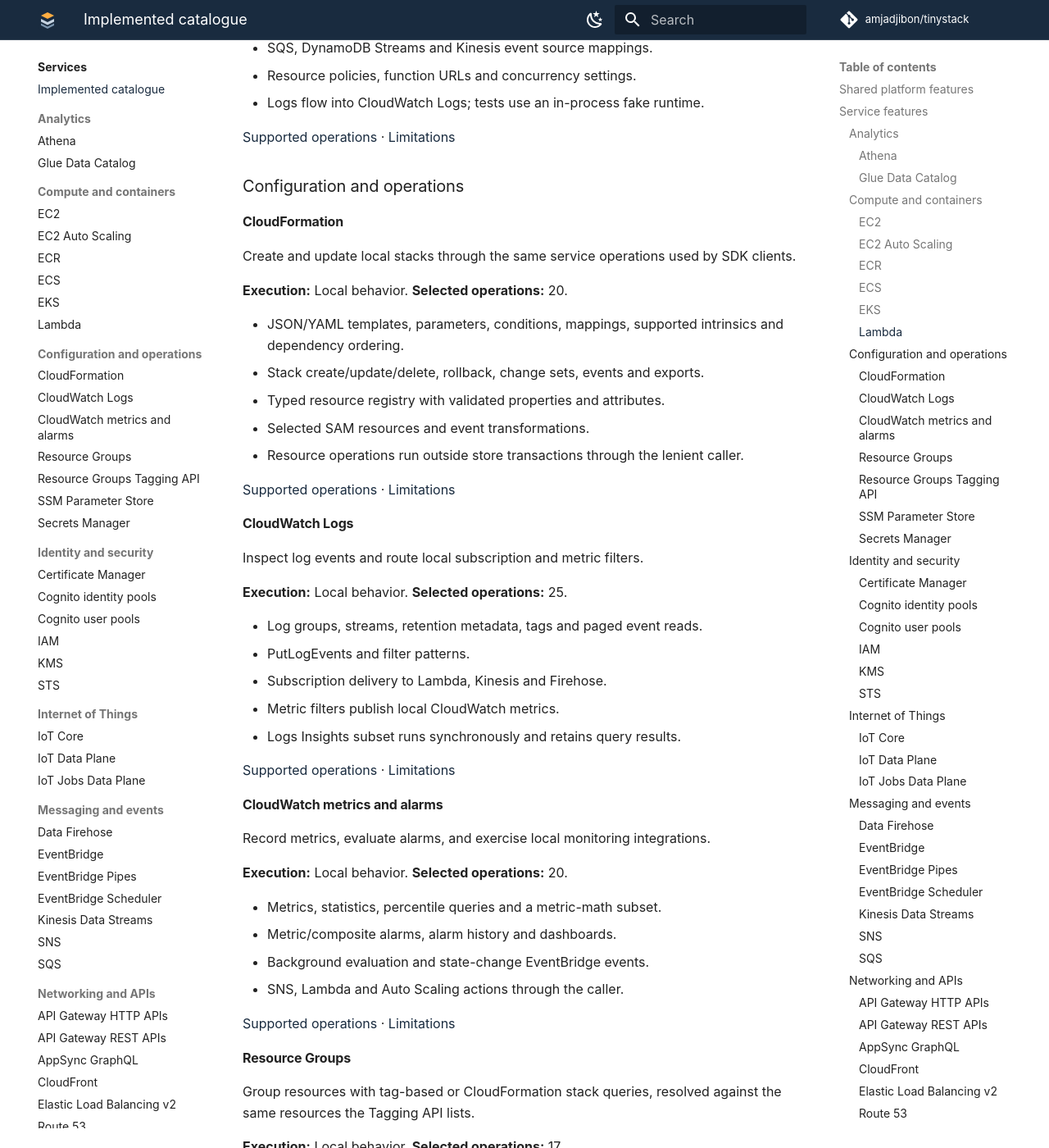
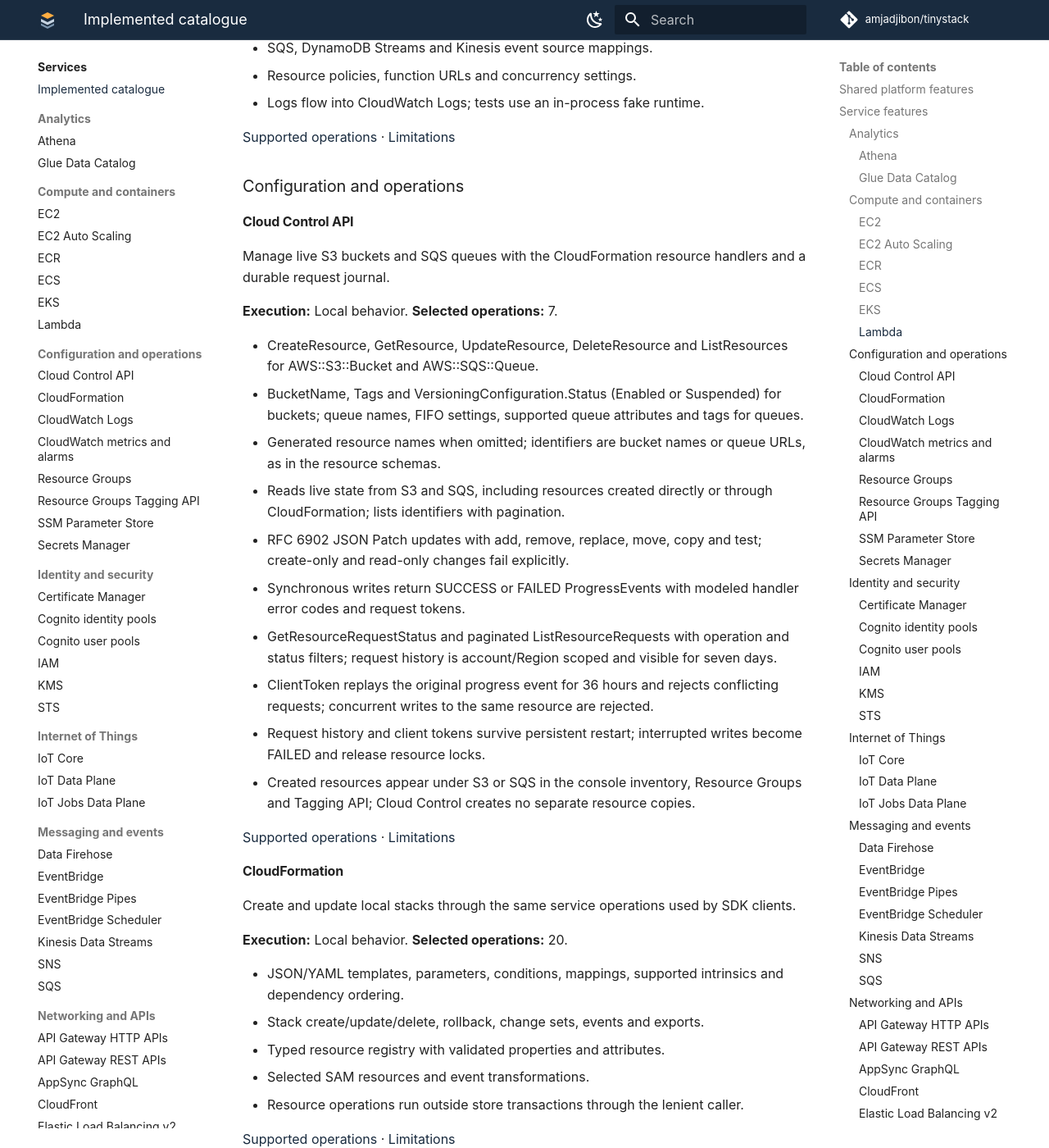
Before and after one commit to amjadjibon/tinystack, an MkDocs documentation site: the page built from docs/site/services/catalogue.md, in a window 1280 px wide and 1400 px high, scrolled down 4069 px. Shown: the whole window at 82% size. Built offline with MkDocs 1.6.1 and Material for MkDocs 9.7.7, drawn with Linux system fonts in a browser that asks for light colours; some of the changed text lies outside the part shown.

Commit message:
docs(cloudcontrol): catalogue Cloud Control and its limitations

```diff
--- a/docs/site/services/catalogue.md
+++ b/docs/site/services/catalogue.md
@@ -135,6 +135,25 @@ Manage functions and execute them in Docker using AWS runtime base images.
 [Supported operations](lambda.md#supported-operations) · [Limitations](lambda.md#limitations-and-future-work)
 
 ### Configuration and operations
+
+#### Cloud Control API
+
+Manage live S3 buckets and SQS queues with the CloudFormation resource handlers and a durable request journal.
+
+**Execution:** Local behavior. **Selected operations:** 7.
+
+- CreateResource, GetResource, UpdateResource, DeleteResource and ListResources for AWS::S3::Bucket and AWS::SQS::Queue.
+- BucketName, Tags and VersioningConfiguration.Status (Enabled or Suspended) for buckets; queue names, FIFO settings, supported queue attributes and tags for queues.
+- Generated resource names when omitted; identifiers are bucket names or queue URLs, as in the resource schemas.
+- Reads live state from S3 and SQS, including resources created directly or through CloudFormation; lists identifiers with pagination.
+- RFC 6902 JSON Patch updates with add, remove, replace, move, copy and test; create-only and read-only changes fail explicitly.
+- Synchronous writes return SUCCESS or FAILED ProgressEvents with modeled handler error codes and request tokens.
+- GetResourceRequestStatus and paginated ListResourceRequests with operation and status filters; request history is account/Region scoped and visible for seven days.
+- ClientToken replays the original progress event for 36 hours and rejects conflicting requests; concurrent writes to the same resource are rejected.
+- Request history and client tokens survive persistent restart; interrupted writes become FAILED and release resource locks.
+- Created resources appear under S3 or SQS in the console inventory, Resource Groups and Tagging API; Cloud Control creates no separate resource copies.
+
+[Supported operations](cloudcontrol.md#supported-operations) · [Limitations](cloudcontrol.md#limitations-and-future-work)
 
 #### CloudFormation
 
--- a/docs/site/services/index.md
+++ b/docs/site/services/index.md
@@ -32,6 +32,7 @@ Future services and unimplemented extensions live in the [roadmap](../roadmap/in
 
 | Service API | Operations | Execution |
 | --- | --- | --- |
+| [Cloud Control API](cloudcontrol.md) | 7 | Local behavior |
 | [CloudFormation](cloudformation.md) | 20 | Local behavior |
 | [CloudWatch Logs](logs.md) | 25 | Local behavior |
 | [CloudWatch metrics and alarms](cloudwatch.md) | 20 | Local behavior |
--- a/mkdocs.yml
+++ b/mkdocs.yml
@@ -111,6 +111,7 @@ nav:
           - "EKS": services/eks.md
           - "Lambda": services/lambda.md
       - "Configuration and operations":
+          - "Cloud Control API": services/cloudcontrol.md
           - "CloudFormation": services/cloudformation.md
           - "CloudWatch Logs": services/logs.md
           - "CloudWatch metrics and alarms": services/cloudwatch.md
@@ -175,7 +176,6 @@ nav:
           - "Bedrock AgentCore": roadmap/services/bedrock-agentcore.md
           - "Bedrock Agents": roadmap/services/bedrock-agent.md
           - "Bedrock Runtime": roadmap/services/bedrock-runtime.md
-          - "Cloud Control API": roadmap/services/cloudcontrol.md
           - "Cloud Map": roadmap/services/servicediscovery.md
           - "CloudFront KeyValueStore": roadmap/services/cloudfront-keyvaluestore.md
           - "CloudTrail": roadmap/services/cloudtrail.md
```
Also changed, not shown: other parts of docs/site/services/catalogue.md (+1 -1 lines), other parts of docs/site/services/index.md (+1 -1 lines), CLAUDE.md (+3 -1 lines), docs/site/roadmap/catalogue.md (+0 -1 lines), docs/site/roadmap/index.md (+1 -1 lines), docs/site/roadmap/services/cloudcontrol.md (deleted, +0 -31 lines), docs/site/services/cloudcontrol.md (added, +65 -0 lines), docs/catalog.json.
